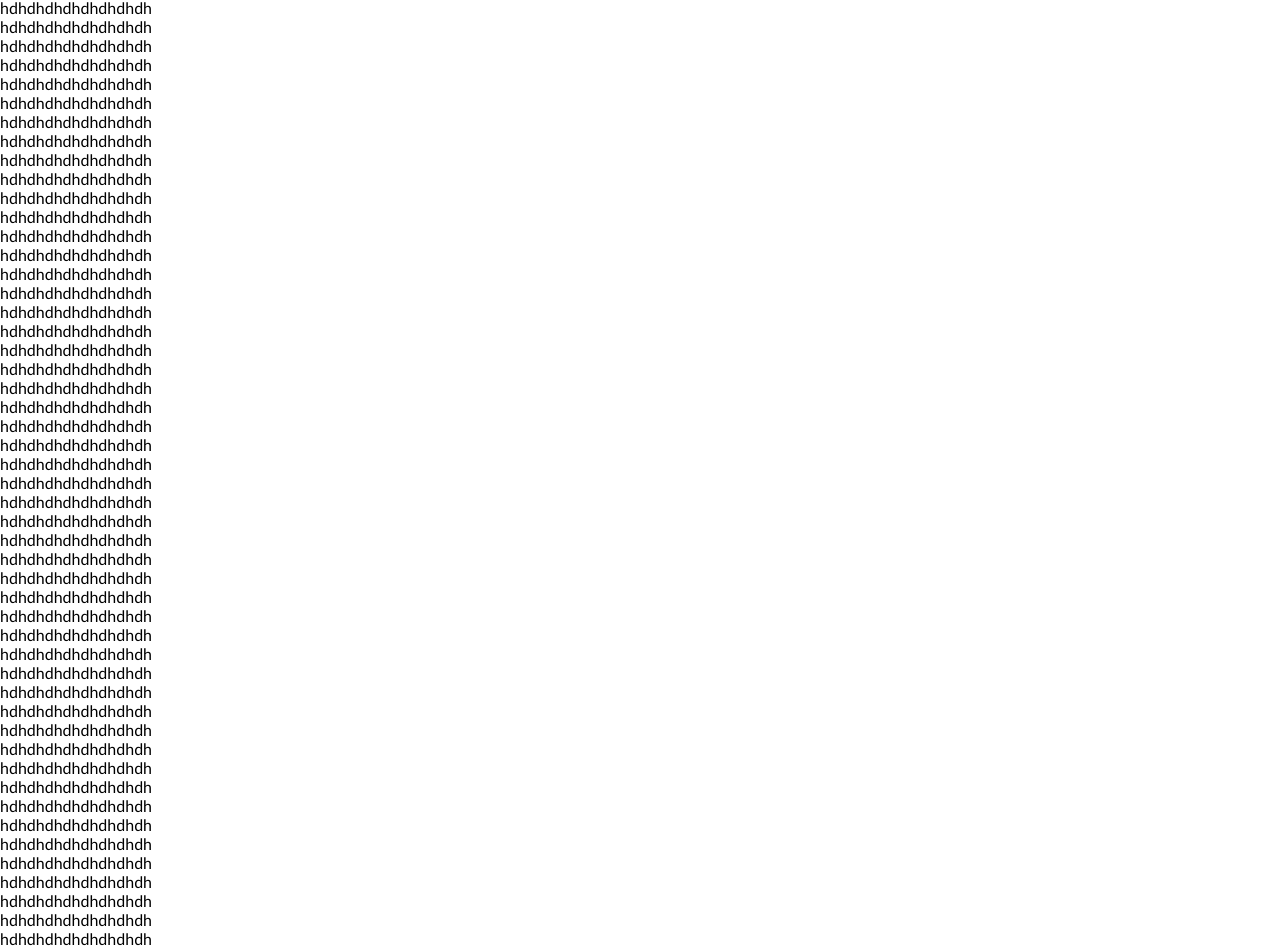
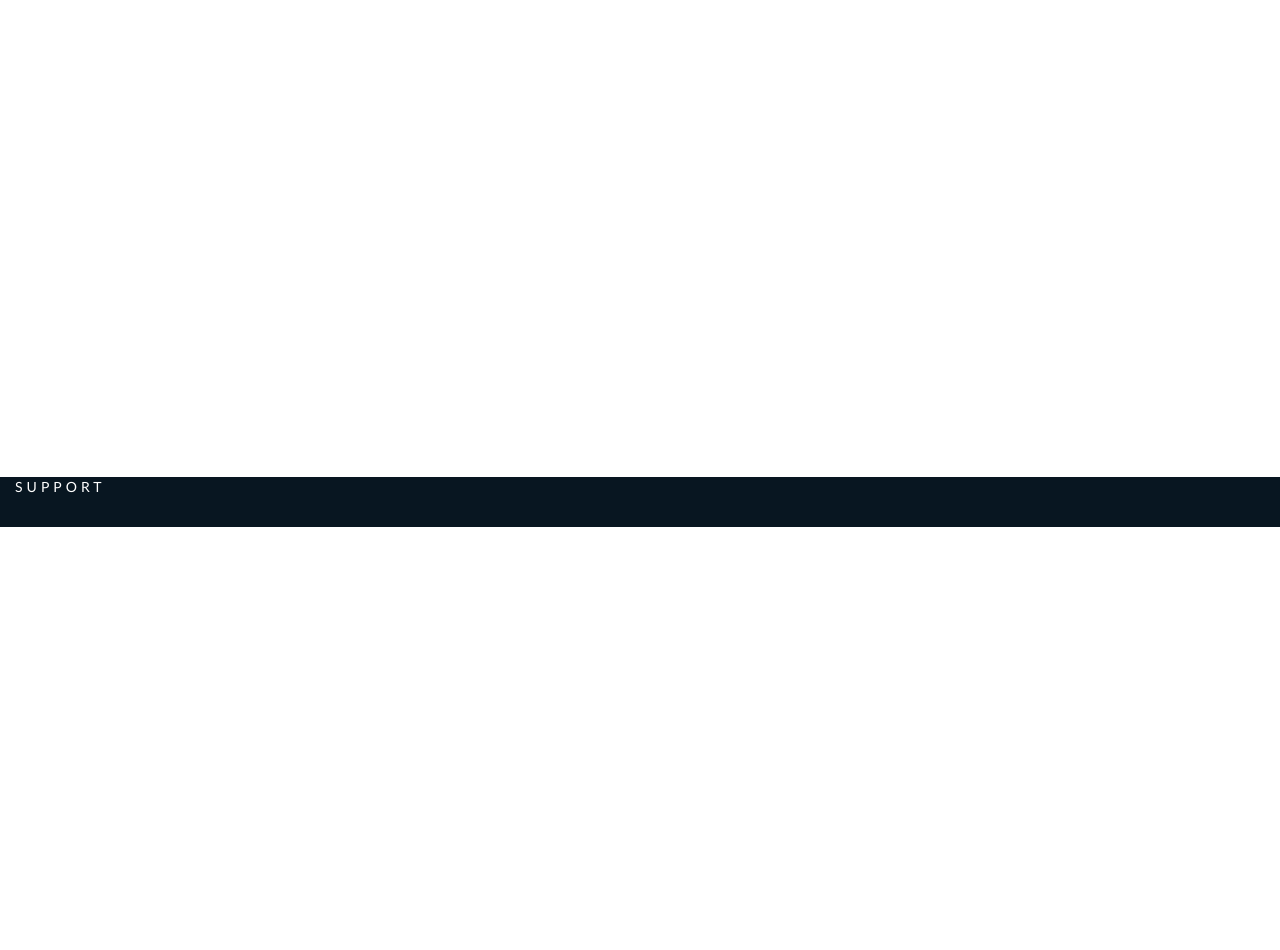
Before and after one commit to Tohid001/Sita-ecom, a React (Create React App) app in the folder front-end/: page / in a window 1280 px wide. Shown: the part 212-1162 px from the top of the page. After the commit the page ends 800 px from the top, so only its background shows below. Built offline with nearby package versions, Linux system fonts and the light colour scheme.

Commit message:
bug in class parent element with calc function is resolved

```diff
--- a/front-end/src/Global.styled.js
+++ b/front-end/src/Global.styled.js
@@ -11,13 +11,13 @@ export const GlobalStyles = createGlobalStyle`
 
 }
 
+/* html,body{height:100%} */
+
 @media (max-width: 1279px) {
-  body{
-  margin-bottom:61px;
-  /* position:relative; */
+  body {
+    margin-bottom: 61px;
+  }
 }
-  }
-
 
 &:root{--header:#081621;--iconActiveColor:rgb(235, 52, 131)};
 .actionIcon{
--- a/front-end/src/components/layout/header/Search/Search.styled.js
+++ b/front-end/src/components/layout/header/Search/Search.styled.js
@@ -16,7 +16,6 @@ export const StyledSeachContainer = styled.div`
   }
 
   @media (min-width: 1280px) {
-    /* padding: 5px 0; */
     position: relative;
     top: 0;
     background: transparent;
--- a/front-end/src/pages/Home.js
+++ b/front-end/src/pages/Home.js
@@ -12,86 +12,24 @@ function Home() {
           style={{
             position: "sticky",
             top: 0,
-            // boxShadow: "0 2px 2px rgb(0 0 0 / 10%)",
           }}
         >
           <Header />
         </div>
+
         <p>hdhdhdhdhdhdhdhdh</p>
         <p>hdhdhdhdhdhdhdhdh</p>
         <p>hdhdhdhdhdhdhdhdh</p>
         <p>hdhdhdhdhdhdhdhdh</p>
         <p>hdhdhdhdhdhdhdhdh</p>
-        <p>hdhdhdhdhdhdhdhdh</p>
-        <p>hdhdhdhdhdhdhdhdh</p>
-        <p>hdhdhdhdhdhdhdhdh</p>
-        <p>hdhdhdhdhdhdhdhdh</p>
-        <p>hdhdhdhdhdhdhdhdh</p>
-        <p>hdhdhdhdhdhdhdhdh</p>
-        <p>hdhdhdhdhdhdhdhdh</p>
-        <p>hdhdhdhdhdhdhdhdh</p>
-        <p>hdhdhdhdhdhdhdhdh</p>
-        <p>hdhdhdhdhdhdhdhdh</p>
-        <p>hdhdhdhdhdhdhdhdh</p>
-        <p>hdhdhdhdhdhdhdhdh</p>
-        <p>hdhdhdhdhdhdhdhdh</p>
-        <p>hdhdhdhdhdhdhdhdh</p>
-        <p>hdhdhdhdhdhdhdhdh</p>
-        <p>hdhdhdhdhdhdhdhdh</p>
-        <p>hdhdhdhdhdhdhdhdh</p>
-        <p>hdhdhdhdhdhdhdhdh</p>
-        <p>hdhdhdhdhdhdhdhdh</p>
-        <p>hdhdhdhdhdhdhdhdh</p>
-        <p>hdhdhdhdhdhdhdhdh</p>
-        <p>hdhdhdhdhdhdhdhdh</p>
-        <p>hdhdhdhdhdhdhdhdh</p>
-        <p>hdhdhdhdhdhdhdhdh</p>
-        <p>hdhdhdhdhdhdhdhdh</p>
-        <p>hdhdhdhdhdhdhdhdh</p>
-        <p>hdhdhdhdhdhdhdhdh</p>
-        <p>hdhdhdhdhdhdhdhdh</p>
-        <p>hdhdhdhdhdhdhdhdh</p>
-        <p>hdhdhdhdhdhdhdhdh</p>
-        <p>hdhdhdhdhdhdhdhdh</p>
-        <p>hdhdhdhdhdhdhdhdh</p>
-        <p>hdhdhdhdhdhdhdhdh</p>
-        <p>hdhdhdhdhdhdhdhdh</p>
-        <p>hdhdhdhdhdhdhdhdh</p>
-        <p>hdhdhdhdhdhdhdhdh</p>
-        <p>hdhdhdhdhdhdhdhdh</p>
-        <p>hdhdhdhdhdhdhdhdh</p>
-        <p>hdhdhdhdhdhdhdhdh</p>
-        <p>hdhdhdhdhdhdhdhdh</p>
-        <p>hdhdhdhdhdhdhdhdh</p>
-        <p>hdhdhdhdhdhdhdhdh</p>
-        <p>hdhdhdhdhdhdhdhdh</p>
-        <p>hdhdhdhdhdhdhdhdh</p>
-        <p>hdhdhdhdhdhdhdhdh</p>
-        <p>hdhdhdhdhdhdhdhdh</p>
-        <p>hdhdhdhdhdhdhdhdh</p>
-        <p>hdhdhdhdhdhdhdhdh</p>
-        <p>hdhdhdhdhdhdhdhdh</p>
-        <p>hdhdhdhdhdhdhdhdh</p>
-        <p>hdhdhdhdhdhdhdhdh</p>
-        <p>hdhdhdhdhdhdhdhdh</p>
-        <p>hdhdhdhdhdhdhdhdh</p>
-        <p>hdhdhdhdhdhdhdhdh</p>
-        <p>hdhdhdhdhdhdhdhdh</p>
-        <p>hdhdhdhdhdhdhdhdh</p>
-        <p>OOOOOOOOOOOOOOOOOOOOOOOOOOOOoo</p>
         <Outlet />
-
-        {/* <div
+        <div
           style={{
             marginTop: "auto",
-            // position: "sticky",
-            // bottom: "61px",
-            width: "100%",
           }}
         >
-
-        </div> */}
-        <Footer />
+          <Footer />
+        </div>
       </div>
     </>
   );
--- a/front-end/src/pages/home.css
+++ b/front-end/src/pages/home.css
@@ -1,56 +1,8 @@
-/* .parent {
-  position: relative;
-  min-height: 100vh;
-}
-
-.child {
-  position: absolute;
-  bottom: 0;
-  left: 0;
-  right: 0;
-} */
-
 .parent {
   display: flex;
   flex-direction: column;
-  min-height: 100vh;
-  /* width: 100vw; */
-  /* position: relative; */
+  /* min-height: calc(100vh-61px);
+  min-height: -moz-calc(100vh-61px);
+  min-height: -webkit-calc(100vh-61px); */
+  min-height: calc(100vh - 61px);
 }
-p {
-  max-width: 100%;
-}
-
-/* .trial {
-  width: 50%;
-  height: 20px;
-  background: green;
-  margin: 0 auto;
-} */
-/* .tChild1 {
-  width: 100%;
-  height: 20px;
-  border: 2px solid black;
-  position: relative;
-} */
-/* .tChild2 {
-
-  height: 20px;
-  background: red;
-  position: absolute;
-  top: 0;
-  left: 0;
-  right: 0;
-  z-index: -5;
-  animation-name: example;
-  animation-duration: 4s;
-} */
-
-/* @keyframes example {
-  from {
-    top: -60px;
-  }
-  to {
-    top: 20px;
-  }
-} */
```
Also changed, not shown: front-end/src/components/layout/footer/Footer.styled.js (+0 -9 lines).
